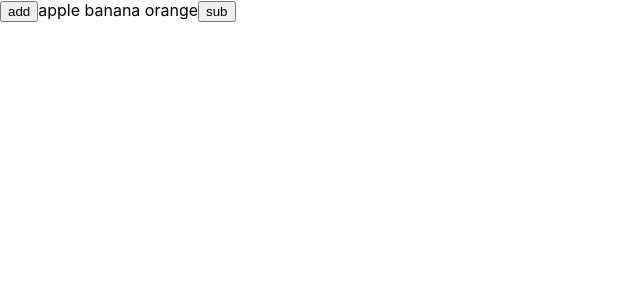
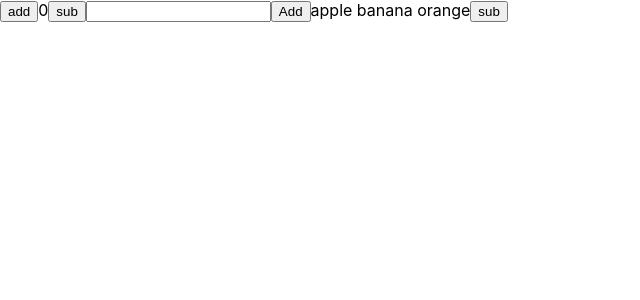
Before and after one commit to TornovDutta/React-js-Leaning, a React app in the folder state/: page / in a window 1280 px wide. Shown: the top 300 px of the page, without its empty margins (0-640 px from the left). Built offline with nearby package versions, Linux system fonts and the light colour scheme; the HTML template or start-up script is replaced by a standard one.

Commit message:
add the state

```diff
--- a/state/src/App.jsx
+++ b/state/src/App.jsx
@@ -1,17 +1,19 @@
 import React from 'react'
 import { useState } from 'react'
+import Arrays from './Arrays';
 function App() {
-  const arr=["apple ","banana ","orange"]
-  const [count, setCount]=useState(arr);
+
+  const [count, setCount]=useState(0);
   return (
     <div>
-      <button onClick={()=>
-        setCount([...count," lichi"])
-      }>add</button>
+      <button onClick={()=>{
+        setCount(count+1)
+      }}>add</button>
       {count}
-      <button onClick={()=>
-        setCount(count.slice(0,-1))
-      }>sub</button>
+      <button onClick={()=>{
+        setCount(count-1)
+      }}>sub</button>
+      <Arrays/>
     </div>
   )
 }
--- /dev/null
+++ b/state/src/Arrays.jsx
@@ -0,0 +1,27 @@
+import React from 'react'
+import { useState } from 'react'
+function Arrays() {
+    const arr=["apple"," banana"," orange"];
+    const [stateArr,setStateArr]=useState(arr);
+    const [input,setInput]=useState("");
+    function add(){
+        if(input.trim=="")return;
+        setStateArr([...stateArr,input]);
+        setInput("");
+    }
+    function sub(){
+        setStateArr(stateArr.slice(0,-1));
+    }
+  return (
+    <>
+    <input value={input} type="text" onChange={(e)=>{
+        setInput(e.target.value)
+    }}></input>
+    <button onClick={add}>Add</button>
+    {stateArr}
+    <button onClick={sub}> sub</button>
+    </>
+  )
+}
+
+export default Arrays
```
